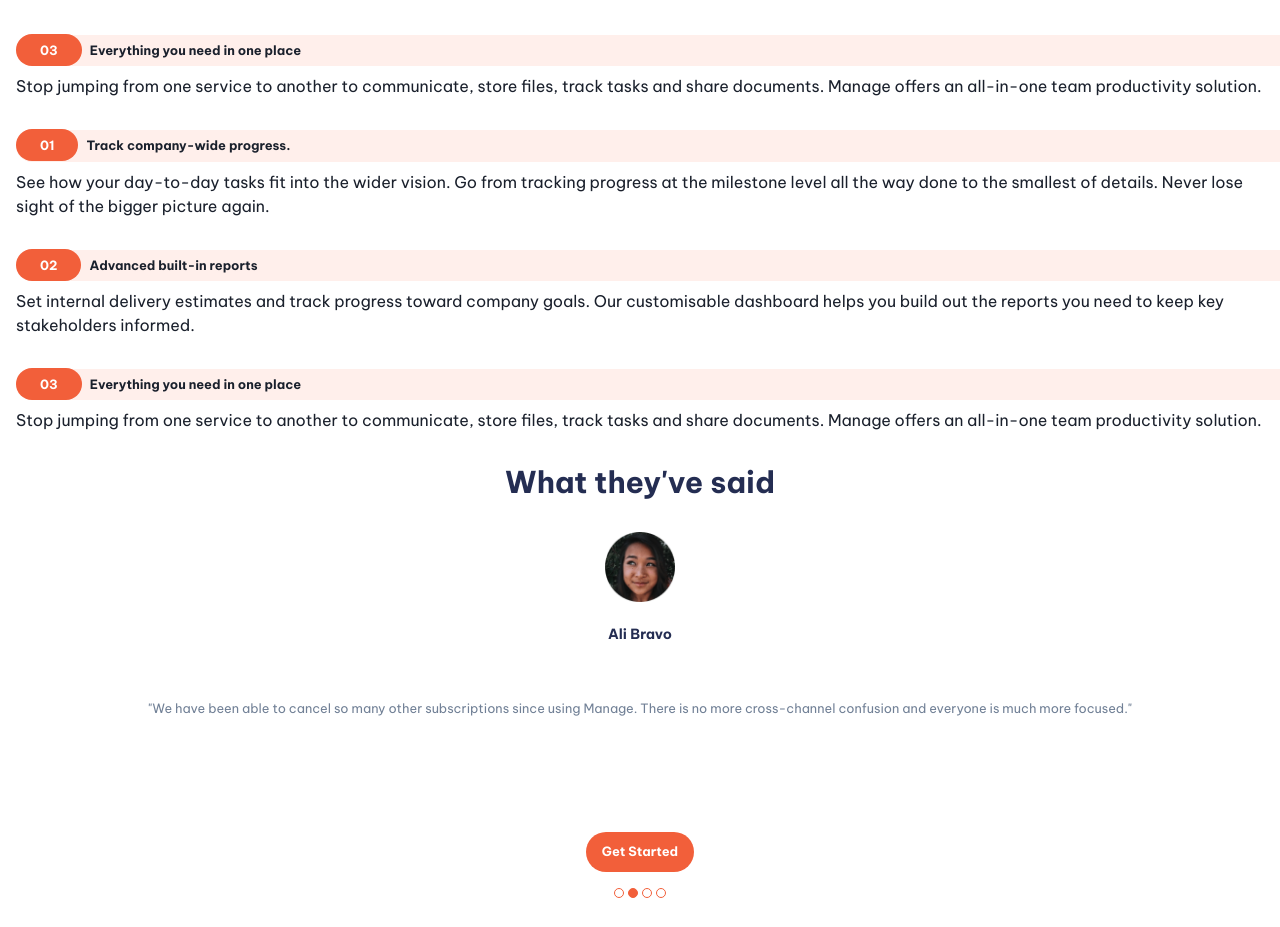
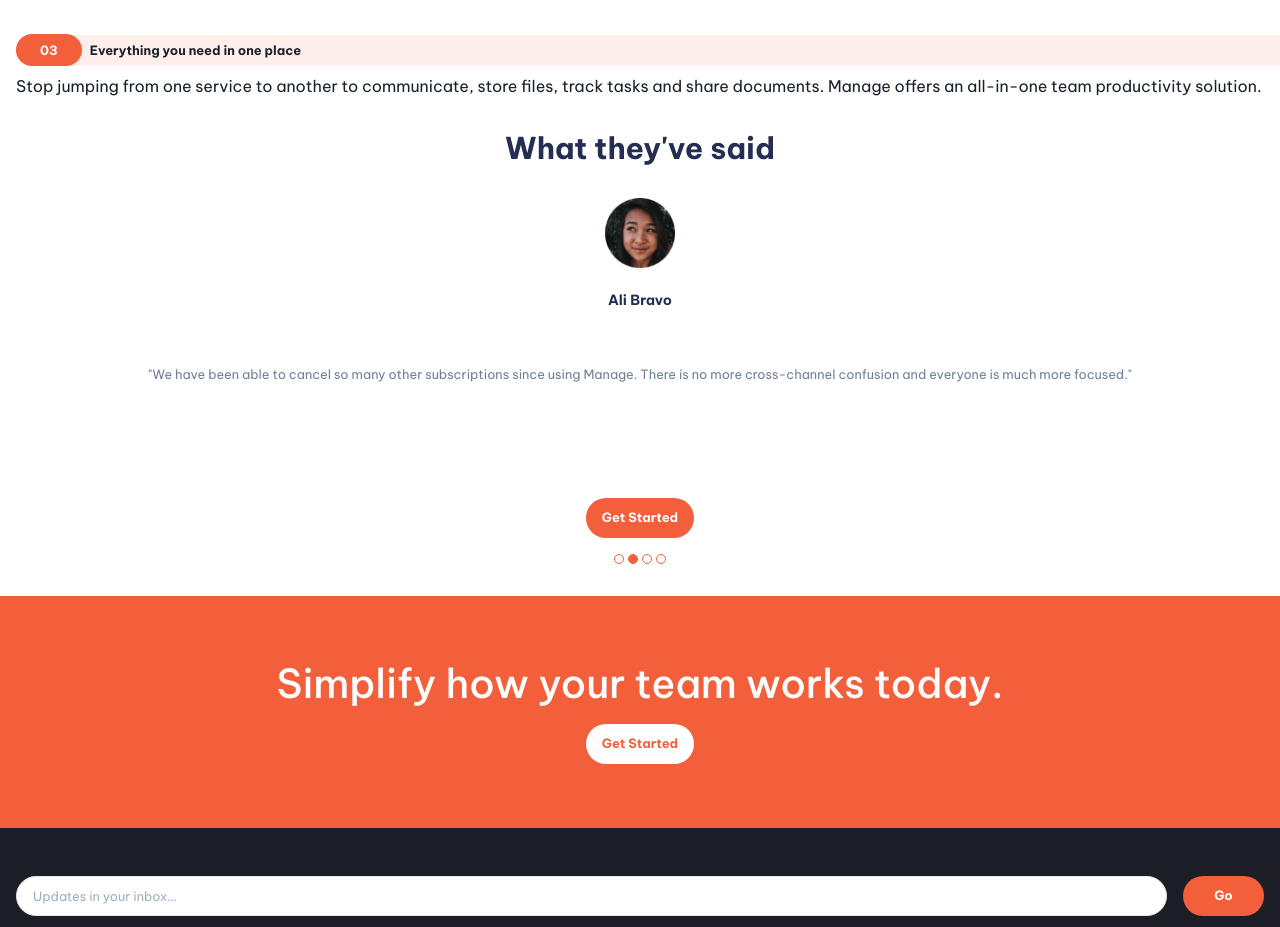
Before and after one commit to edgarfb/manage-landing-page, a Next.js app: page / in a window 1280 px wide. Shown: the part 1144-2071 px from the top of the page. Built offline with nearby package versions, Linux system fonts and the light colour scheme.

Commit message:
removed duplicated content

```diff
--- a/pages/index.js
+++ b/pages/index.js
@@ -22,7 +22,6 @@ export default function Home() {
       <Stats />
       <GetStarted />
       <AboutManage />
-      <AboutManageList />
       <Slider />
       <SimplifyBox />
     </>
```
